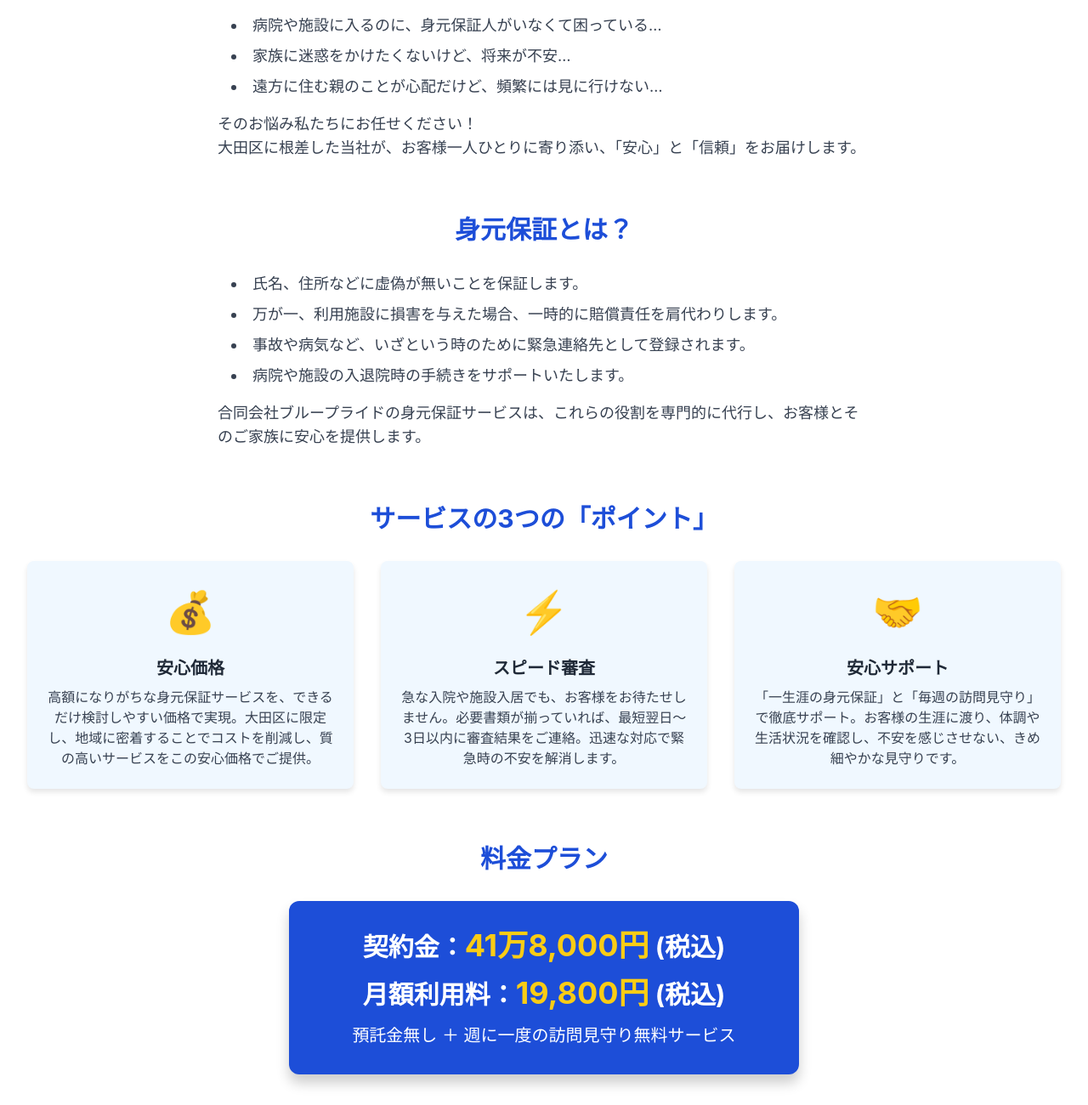
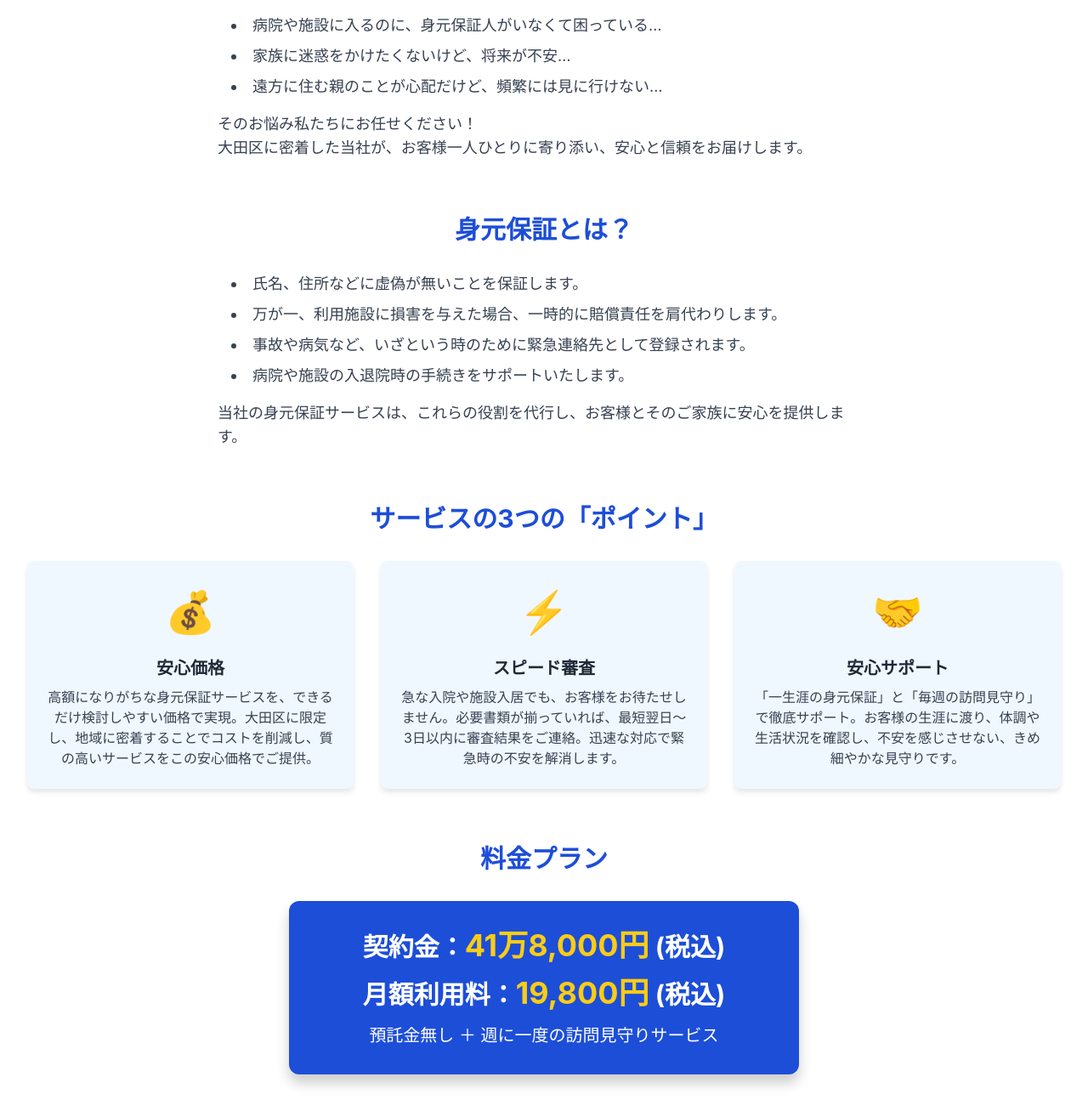
Before and after one commit to blue-pride/blue-pride.github.io, a plain HTML site: page index.html in a window 1280 px wide. Shown: the part 560-1860 px from the top of the page at 85% size. Drawn offline with nearby package versions, Linux system fonts and the light colour scheme.

Commit message:
Add files via upload

```diff
--- a/index.html
+++ b/index.html
@@ -160,7 +160,7 @@
                 </ul>
                 <p class="mt-6 rounded-md">
                     そのお悩み私たちにお任せください！<br>
-                    大田区に根差した当社が、お客様一人ひとりに寄り添い、「安心」と「信頼」をお届けします。
+                    大田区に密着した当社が、お客様一人ひとりに寄り添い、安心と信頼をお届けします。
                 </p>
             </div>
         </section>
@@ -178,7 +178,7 @@
                     <li>病院や施設の入退院時の手続きをサポートいたします。</li>
                 </ul>
                 <p class="mt-6 rounded-md">
-                    合同会社ブループライドの身元保証サービスは、これらの役割を専門的に代行し、お客様とそのご家族に安心を提供します。
+                    当社の身元保証サービスは、これらの役割を代行し、お客様とそのご家族に安心を提供します。
                 </p>
             </div>
         </section>
@@ -225,7 +225,8 @@
                 <!-- モバイル向けに文字サイズを調整 -->
                 <p class="text-xl md:text-3xl font-bold mb-4 rounded-md">契約金：<span class="text-yellow-400 text-2xl md:text-4xl font-bold">41万8,000円</span> (税込)</p>
                 <p class="text-xl md:text-3xl font-bold mb-4 rounded-md">月額利用料：<span class="text-yellow-400 text-2xl md:text-4xl font-bold">19,800円</span> (税込)</p>
-                <p class="text-lg md:text-xl rounded-md">預託金無し ＋ 週に一度の訪問見守り無料サービス</p>
+                <!-- 「週に一度の訪問見守りサービス」から「」を削除 -->
+                <p class="text-lg md:text-xl rounded-md">預託金無し ＋ 週に一度の訪問見守りサービス</p>
             </div>
         </section>
 
@@ -242,7 +243,7 @@
                     <li>緊急時の対応が遅いと感じる時がある…</li>
                 </ul>
                 <p class="mt-6 rounded-md">
-                    少しでもそう感じましたら、ぜひ一度、私たちのサービスと比較してみてください。<br>
+                    少しでもそう感じましたら、ぜひ一度、当社のサービスと比較してみてください。<br>
                     お客様の「もっとこうだったら…」を解決します。切り替えのご相談やその他のことでもお気軽にお問い合わせください。
                 </p>
             </div>
```
